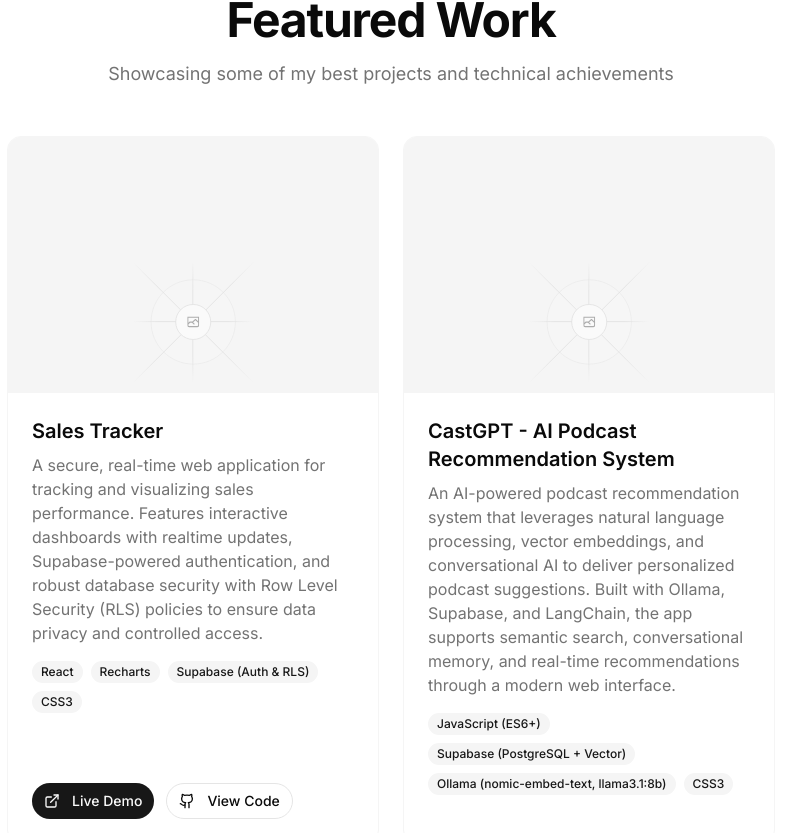
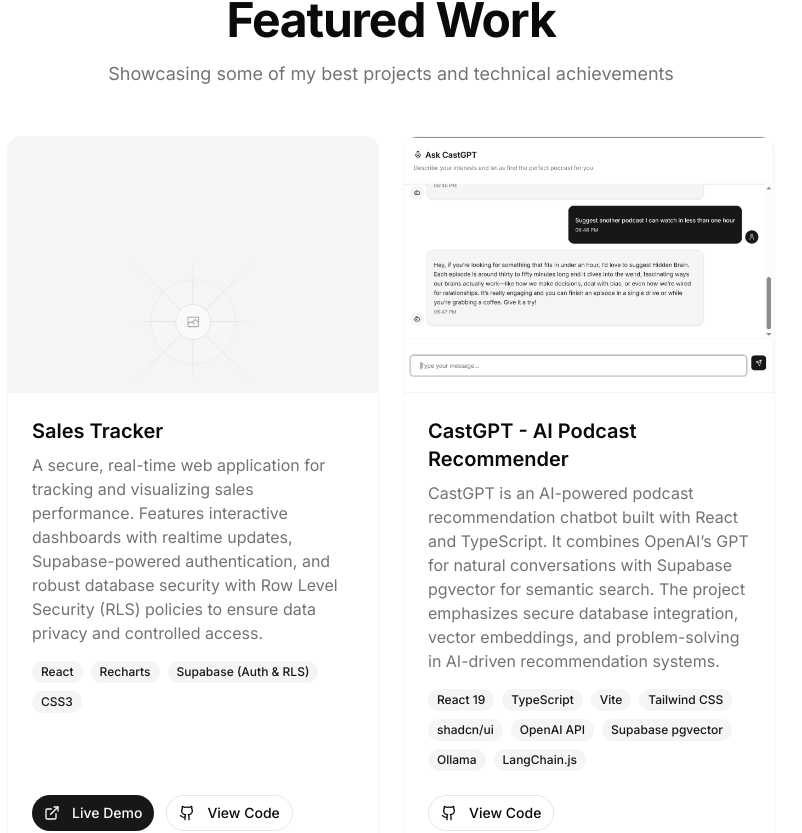
Before and after one commit to rayenrsalhi9/portfolio-rayen, a React (Vite) app: page / in a window 1280 px wide. Shown: the part 2251-3084 px from the top of the page, without its empty margins (249-1051 px from the left). Built offline with nearby package versions, Linux system fonts and the light colour scheme.

Commit message:
feat(projects): update CastGPT project details and add image
- Update project title, description, and technologies list to better reflect current implementation
- Add cast-gpt.png image for project display
- Include GitHub URL for the project

```diff
--- a/src/pages/projects.tsx
+++ b/src/pages/projects.tsx
@@ -84,18 +84,22 @@ const Projects = () => {
         githubUrl: "https://github.com/rayenrsalhi9/supabase-app"
     },
     {
-        title: "CastGPT - AI Podcast Recommendation System",
-        description:
-            "An AI-powered podcast recommendation system that leverages natural language processing, vector embeddings, and conversational AI to deliver personalized podcast suggestions. Built with Ollama, Supabase, and LangChain, the app supports semantic search, conversational memory, and real-time recommendations through a modern web interface.",
-        image: "/placeholder.svg",
-        technologies: [
-            "JavaScript (ES6+)",
-            "Supabase (PostgreSQL + Vector)",
-            "Ollama (nomic-embed-text, llama3.1:8b)",
-            "CSS3"
-        ],
-        liveUrl: "",
-        githubUrl: ""
+      title: "CastGPT - AI Podcast Recommender",
+      description: "CastGPT is an AI-powered podcast recommendation chatbot built with React and TypeScript. It combines OpenAI’s GPT for natural conversations with Supabase pgvector for semantic search. The project emphasizes secure database integration, vector embeddings, and problem-solving in AI-driven recommendation systems.",
+      image: "/cast-gpt.png",
+      technologies: [
+        "React 19",
+        "TypeScript",
+        "Vite",
+        "Tailwind CSS",
+        "shadcn/ui",
+        "OpenAI API",
+        "Supabase pgvector",
+        "Ollama",
+        "LangChain.js"
+      ],
+      liveUrl: "",
+      githubUrl: "https://github.com/rayenrsalhi9/cast-gpt"
     },
     {
         title: "MatchyMatch - Memory Card Game",
```
Also changed, not shown: public/cast-gpt.png (added).
